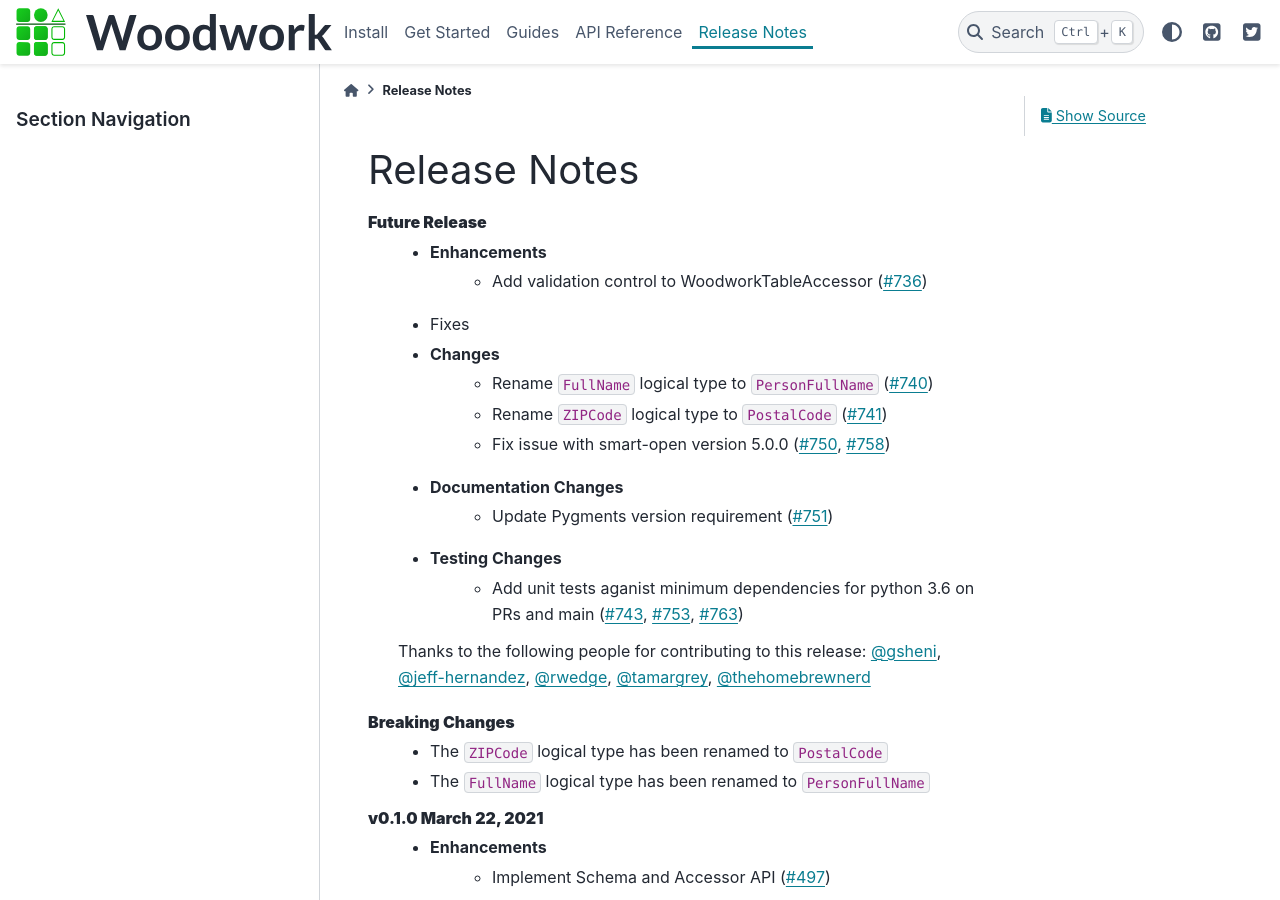
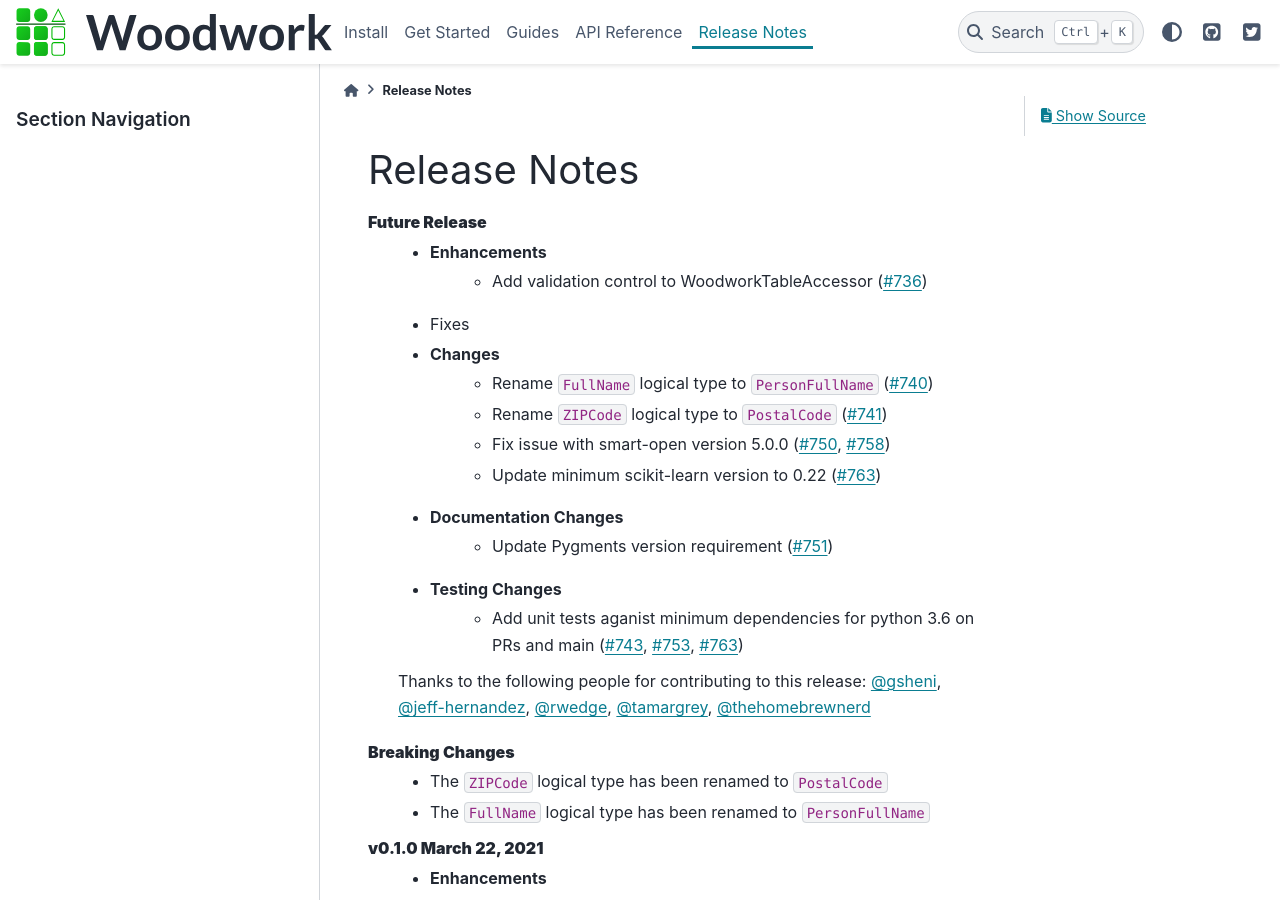
Before and after one commit to alteryx/woodwork, a Sphinx documentation site: the page built from docs/source/release_notes.rst, in a window 1280 px wide and 900 px high. Built offline with Sphinx 7.4.7 and the PyData theme 0.15.4, drawn with Linux system fonts in a browser that asks for light colours; comment, search, counter and statistics services are not loaded.

Commit message:
update release notes

```diff
--- a/docs/source/release_notes.rst
+++ b/docs/source/release_notes.rst
@@ -10,6 +10,7 @@ Release Notes
         * Rename ``FullName`` logical type to ``PersonFullName`` (:pr:`740`)
         * Rename ``ZIPCode`` logical type to ``PostalCode`` (:pr:`741`)
         * Fix issue with smart-open version 5.0.0 (:pr:`750`, :pr:`758`)
+        * Update minimum scikit-learn version to 0.22 (:pr:`763`)
     * Documentation Changes
         * Update Pygments version requirement (:pr:`751`)
     * Testing Changes
```
